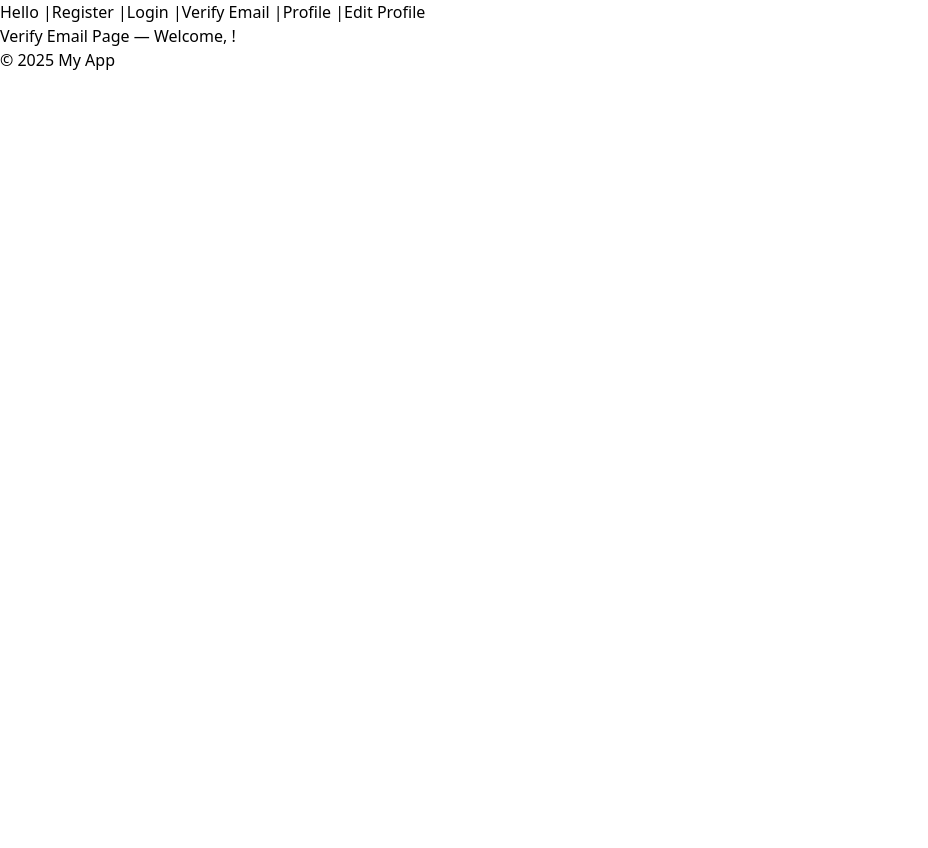
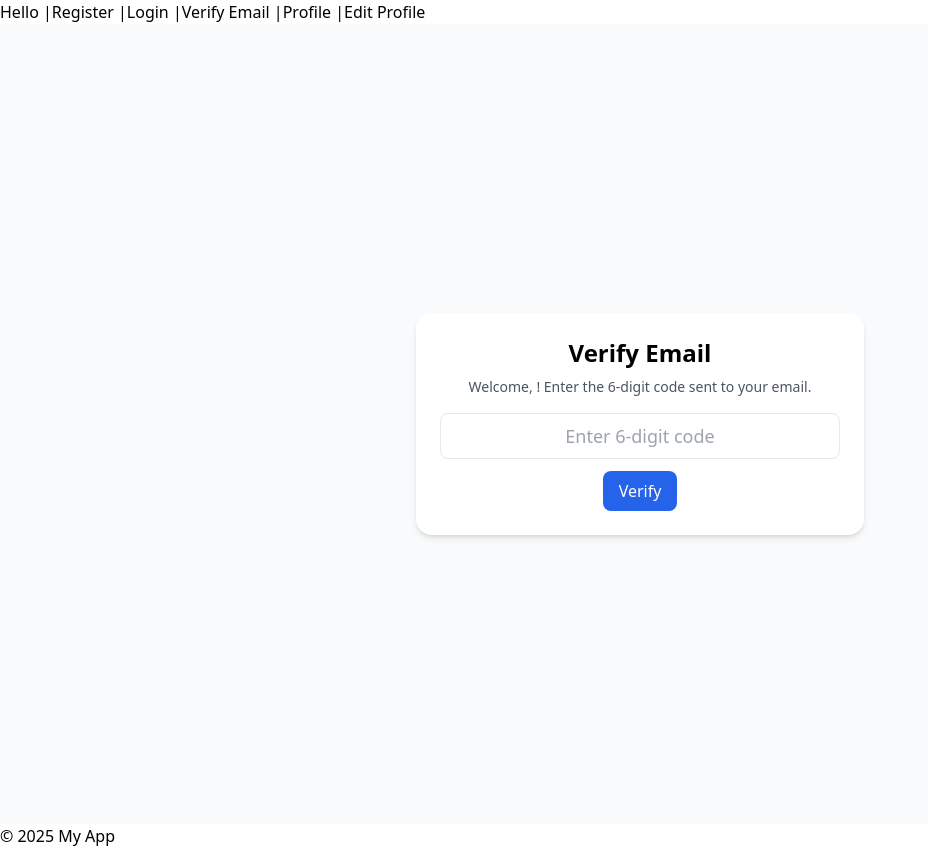
Before and after one commit to anandkr630/hello-world-app, a React app: page /verify-email in a window 1280 px wide. Shown: the whole page, without its empty margins (0-928 px from the left). Before the commit the page ends 800 px from the top, so only its background shows below. Built offline with nearby package versions, Linux system fonts and the light colour scheme.

Commit message:
Story 1.2: Email verification before login

```diff
--- a/src/pages/VerifyEmail.tsx
+++ b/src/pages/VerifyEmail.tsx
@@ -1,9 +1,60 @@
-import React from "react";
+import React, { useState } from "react";
+import { useNavigate } from "react-router-dom";
 import { useUser } from "../context/UserContext";
 
 const VerifyEmail: React.FC = () => {
-  const { name } = useUser();
-  return <h1>Verify Email Page — Welcome, {name}!</h1>;
+  const { name, setUser } = useUser();
+  const [code, setCode] = useState("");
+  const [error, setError] = useState("");
+  const navigate = useNavigate();
+
+  const handleVerify = () => {
+    // Validate input: Must be 6-digit number
+    if (!/^\d{6}$/.test(code)) {
+      setError("Please enter a valid 6-digit code.");
+      return;
+    }
+
+    // Dummy check: Assume 123456 is correct
+    if (code === "123456") {
+      // Update context: set email verified
+      setUser((prevUser) => ({ ...prevUser, isEmailVerified: true }));
+
+      // Redirect to login
+      navigate("/login");
+    } else {
+      setError("Invalid verification code. Please try again.");
+    }
+  };
+
+  return (
+    <div className="flex flex-col items-center justify-center h-screen bg-gray-50">
+      <div className="bg-white rounded-2xl shadow-md p-6 max-w-md w-full text-center">
+        <h1 className="text-2xl font-bold mb-2">Verify Email</h1>
+        <p className="mb-4 text-sm text-gray-600">
+          Welcome, {name}! Enter the 6-digit code sent to your email.
+        </p>
+
+        <input
+          type="text"
+          maxLength={6}
+          value={code}
+          onChange={(e) => setCode(e.target.value)}
+          placeholder="Enter 6-digit code"
+          className="w-full p-2 text-center border rounded-lg text-lg mb-3"
+        />
+
+        {error && <p className="text-red-600 text-sm mb-2">{error}</p>}
+
+        <button
+          onClick={handleVerify}
+          className="bg-blue-600 text-white px-4 py-2 rounded-lg hover:bg-blue-700 transition"
+        >
+          Verify
+        </button>
+      </div>
+    </div>
+  );
 };
 
 export default VerifyEmail;
```
